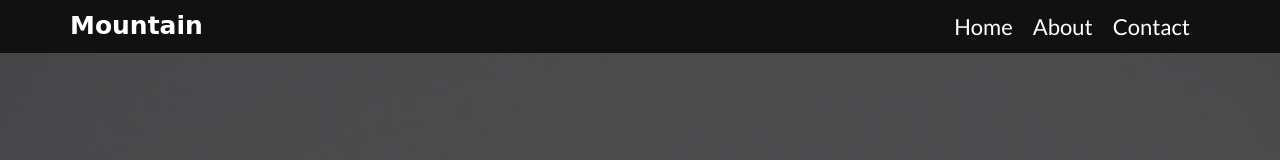
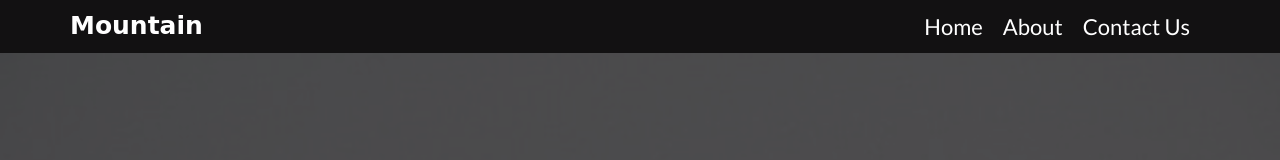
Before and after one commit to Mariamtarek514/HTML-_and-_CSS_Template, a plain HTML site: page index.html in a window 1280 px wide. Shown: the top 160 px of the page. Drawn offline with Linux system fonts and the light colour scheme; a web font is replaced by a local one.

Commit message:
Update index.html

```diff
--- a/index.html
+++ b/index.html
@@ -29,7 +29,7 @@
                         <a href="#about">about</a>
                     </li>
                     <li>
-                        <a href="#contact">contact</a>
+                        <a href="#contact">contact us</a>
                     </li>
                 </ul>
         </nav>
```
